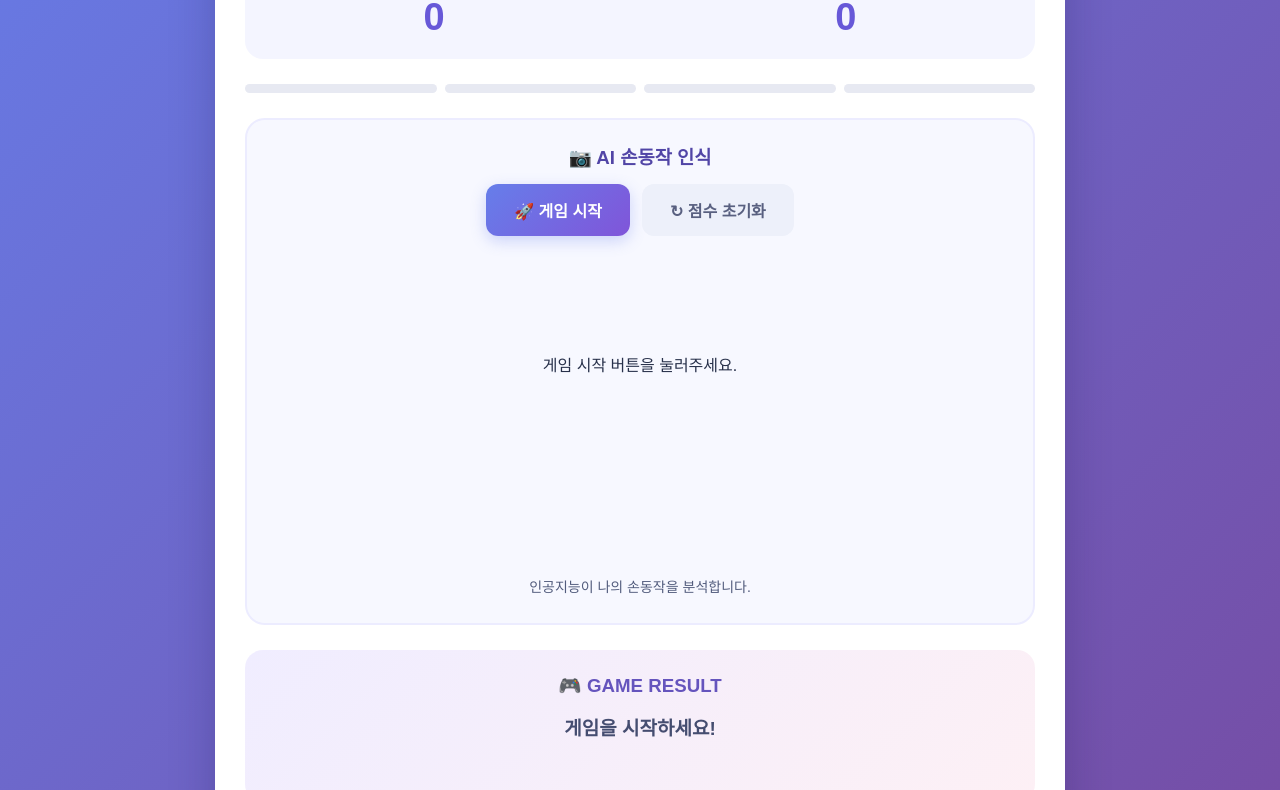
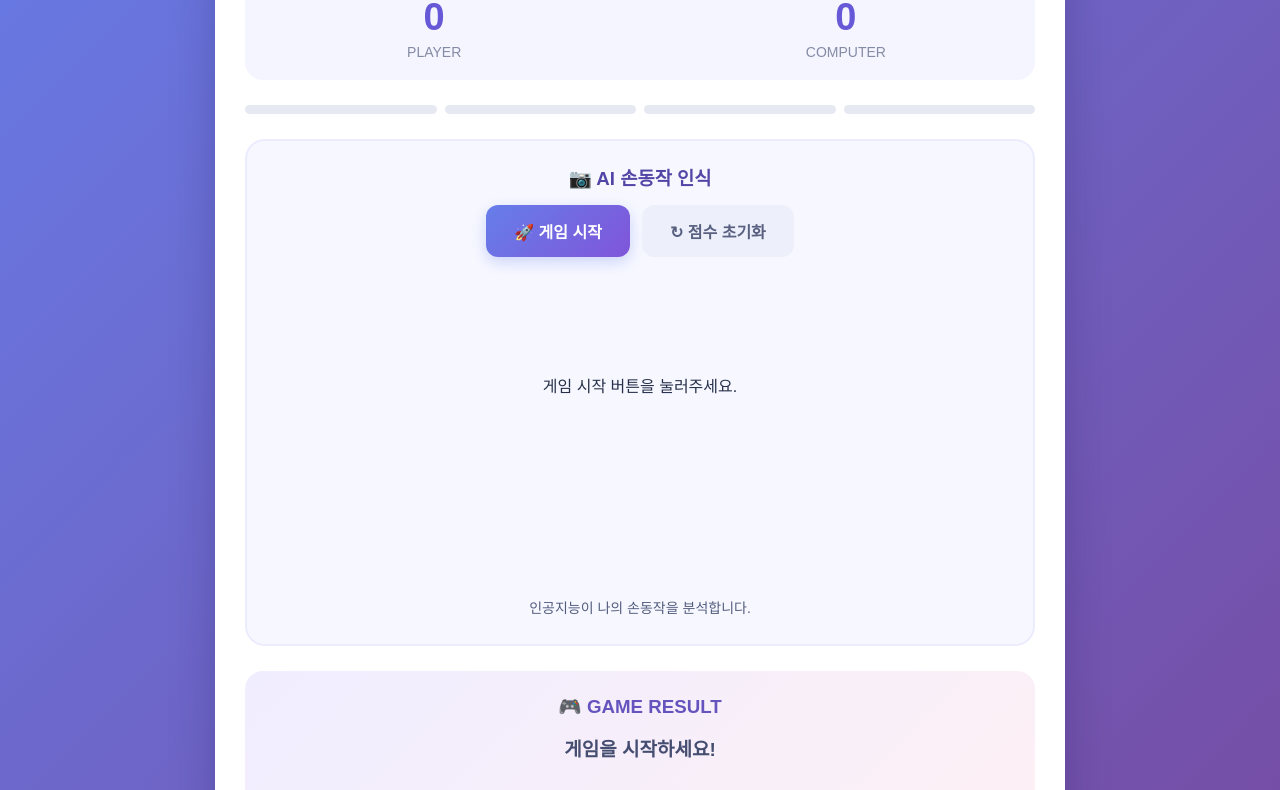
Before and after one commit to tobin1004/tm1, a plain HTML site: page index.html in a window 1280 px wide. Shown: the part 301-1091 px from the top of the page. Drawn offline with Linux system fonts and the light colour scheme.

Commit message:
Update index.html

```diff
--- a/index.html
+++ b/index.html
@@ -108,14 +108,14 @@ button:disabled { opacity:0.5; cursor:not-allowed; }
                 <div class="player-name">🙋 나</div>
                 <div class="player-icon" id="myIcon">✋</div>
                 <div class="player-score" id="myScore">0</div>
-                <!-- <div class="score-label">PLAYER</div> -->
+                <div class="score-label">PLAYER</div>
             </div>
             <div class="vs">VS</div>
             <div class="player">
                 <div class="player-name">🤖 컴퓨터</div>
                 <div class="player-icon" id="computerIcon">🤖</div>
                 <div class="player-score" id="computerScore">0</div>
-                <!-- <div class="score-label">COMPUTER</div> -->
+                <div class="score-label">COMPUTER</div>
             </div>
         </div>
 
```
